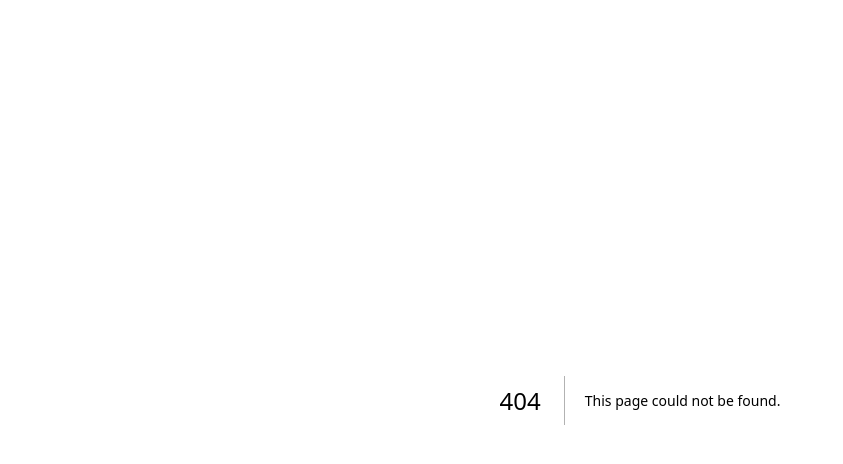
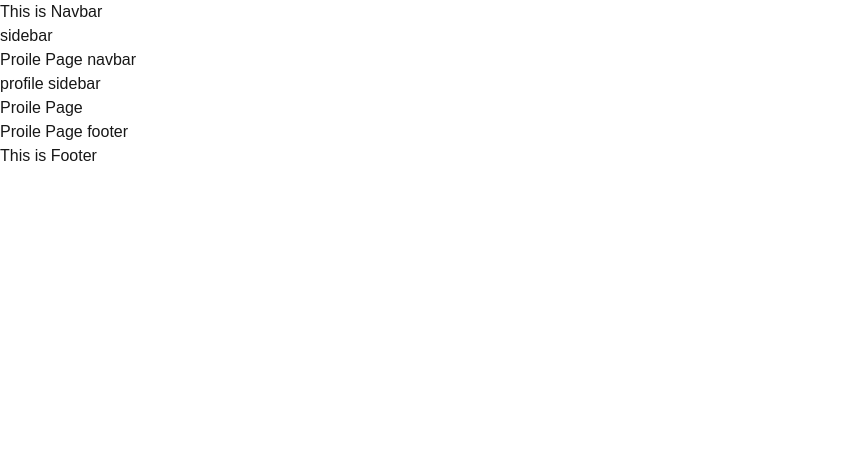
Before and after one commit to sajid-ali-110/work-manager-next-js, a Next.js app: page /profile in a window 1280 px wide. Before the commit this address had no page. Shown: the top 464 px of the page, without its empty margins (0-843 px from the left). Built offline with nearby package versions, Linux system fonts and the light colour scheme.

Commit message:
first commit

```diff
--- a/src/app/layout.js
+++ b/src/app/layout.js
@@ -20,10 +20,15 @@ export const metadata = {
 export default function RootLayout({ children }) {
   return (
     <html lang="en">
-      <body
-        className={`${geistSans.variable} ${geistMono.variable} antialiased`}
-      >
-        {children}
+      <body>
+        <h1>This is Navbar</h1>
+        <div className="flex gap-5">
+          <div>
+            <h1>sidebar</h1>
+          </div>
+          <div>{children}</div>
+        </div>
+        <h1>This is Footer</h1>
       </body>
     </html>
   );
--- a/src/app/page.js
+++ b/src/app/page.js
@@ -14,7 +14,7 @@ export default function Home() {
         />
         <ol className="list-inside list-decimal text-sm text-center sm:text-left font-[family-name:var(--font-geist-mono)]">
           <li className="mb-2">
-            Get started by editing{" "}
+            Get xfvdfvdfvdfvdfvdfvdstarted by editing{" "}
             <code className="bg-black/[.05] dark:bg-white/[.06] px-1 py-0.5 rounded font-semibold">
               src/app/page.js
             </code>
--- /dev/null
+++ b/src/app/profile/layout.js
@@ -0,0 +1,14 @@
+export default function profilelayout({ children }) {
+  return (
+    <div>
+      <h1>Proile Page navbar</h1>
+      <div className="flex gap-7">
+        <div>
+          <h1>profile sidebar</h1>
+        </div>
+        <div>{children}</div>
+      </div>
+      <h1>Proile Page footer</h1>
+    </div>
+  );
+}
--- /dev/null
+++ b/src/app/profile/page.js
@@ -0,0 +1,7 @@
+export default function Profile() {
+  return (
+    <div>
+      <h1>Proile Page</h1>
+    </div>
+  );
+}
```
Also changed, not shown: index.html (added, +11 -0 lines), src/app/about/error.js (added, +10 -0 lines), src/app/about/loading.js (added, +7 -0 lines), src/app/about/page.js (added, +17 -0 lines), src/app/profile/admin/page.js (added, +7 -0 lines), src/app/profile/user/page.js (added, +7 -0 lines).
